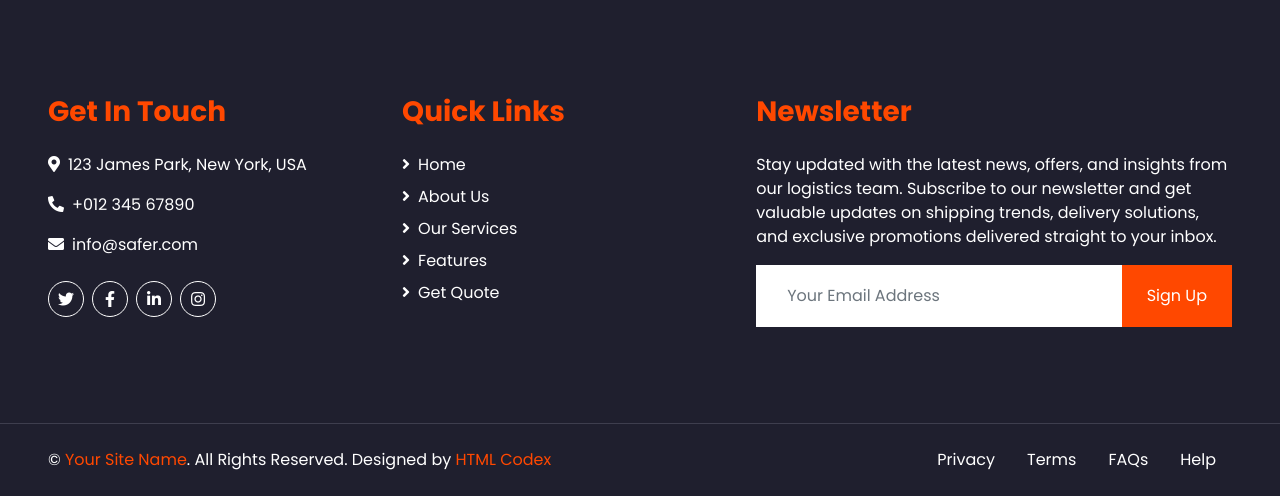
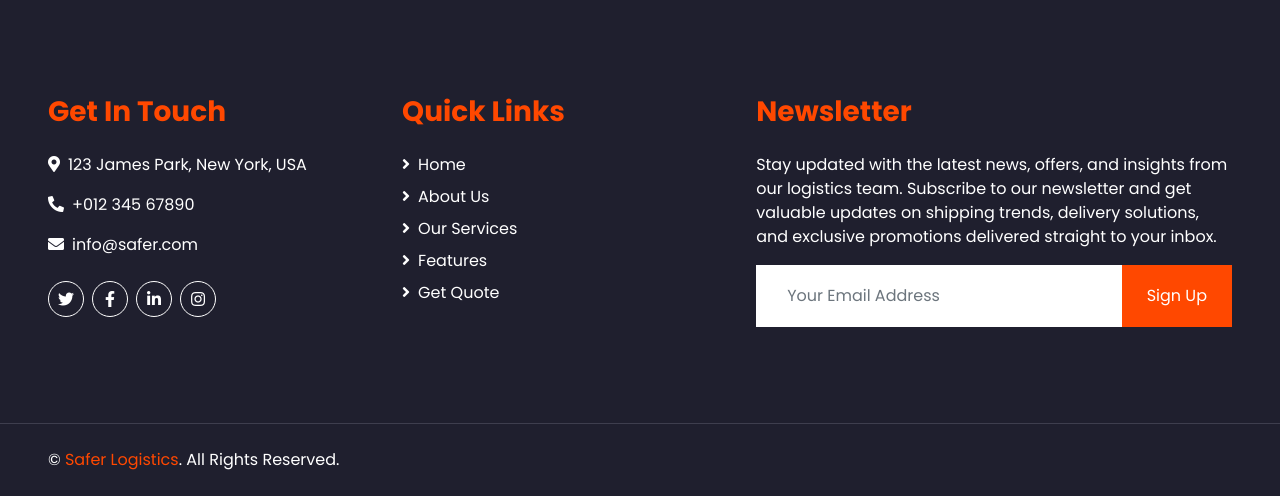
Before and after one commit to davidinmichael/logistics-website, a Django app: page /admin-space/account/login/ in a window 1280 px wide. Shown: the part 461-957 px from the top of the page. Run offline with Django 5.2, Linux system fonts and the light colour scheme; some libraries are stand-ins or nearby versions.

Commit message:
Fixes: Footer

```diff
--- a/core/templates/core/index.html
+++ b/core/templates/core/index.html
@@ -27,6 +27,5 @@
 </form>
 <!-- Header End -->
 
-{% include "partials/about.html" %} {% include "partials/quote.html" %} {%
-include "partials/services.html" %} {% include "partials/features.html" %} {%
-include "partials/testimonials.html" %} {% endblock content %}
+{% include "partials/about.html" %} {% include "partials/quote.html" %}
+{% include "partials/services.html" %} {% include "partials/features.html" %} {% include "partials/testimonials.html" %} {% endblock content %}
--- a/templates/partials/footer.html
+++ b/templates/partials/footer.html
@@ -78,13 +78,12 @@
   <div class="row">
     <div class="col-lg-6 text-center text-md-left mb-3 mb-md-0">
       <p class="m-0 text-white">
-        &copy; <a href="#">Your Site Name</a>. All Rights Reserved.
+        &copy; <a href="{% url 'home' %}">Safer Logistics</a>. All Rights Reserved.
 
-        <!--/*** This template is free as long as you keep the footer author’s credit link/attribution link/backlink. If you'd like to use the template without the footer author’s credit link/attribution link/backlink, you can purchase the Credit Removal License from "https://htmlcodex.com/credit-removal". Thank you for your support. ***/-->
-        Designed by <a href="https://htmlcodex.com">HTML Codex</a>
+
       </p>
     </div>
-    <div class="col-lg-6 text-center text-md-right">
+    <!-- <div class="col-lg-6 text-center text-md-right">
       <ul class="nav d-inline-flex">
         <li class="nav-item">
           <a class="nav-link text-white py-0" href="#">Privacy</a>
@@ -99,6 +98,6 @@
           <a class="nav-link text-white py-0" href="#">Help</a>
         </li>
       </ul>
-    </div>
+    </div> -->
   </div>
 </div>
```
